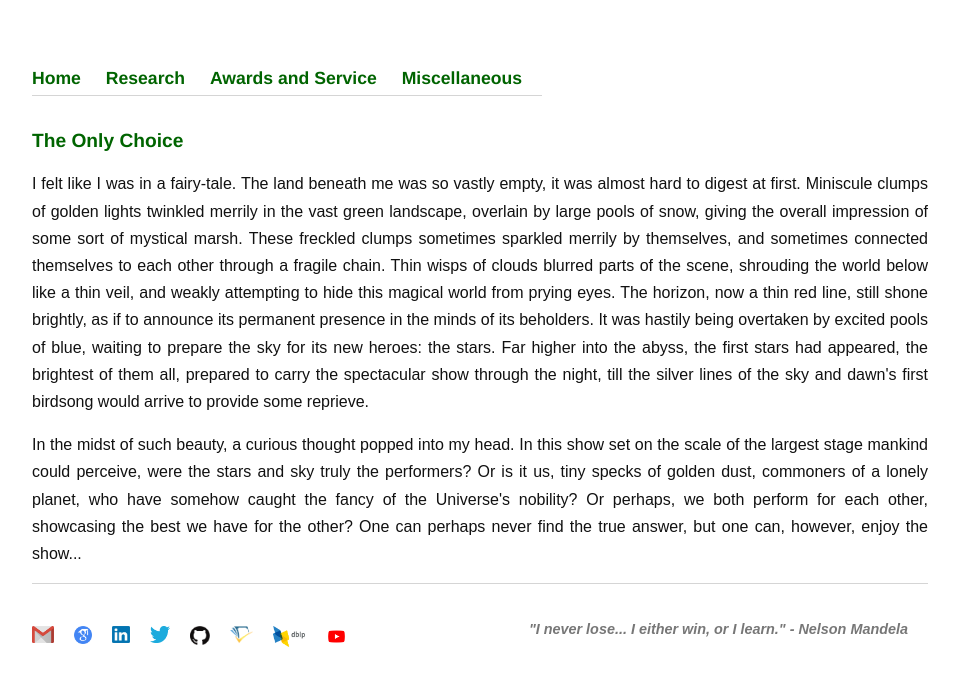
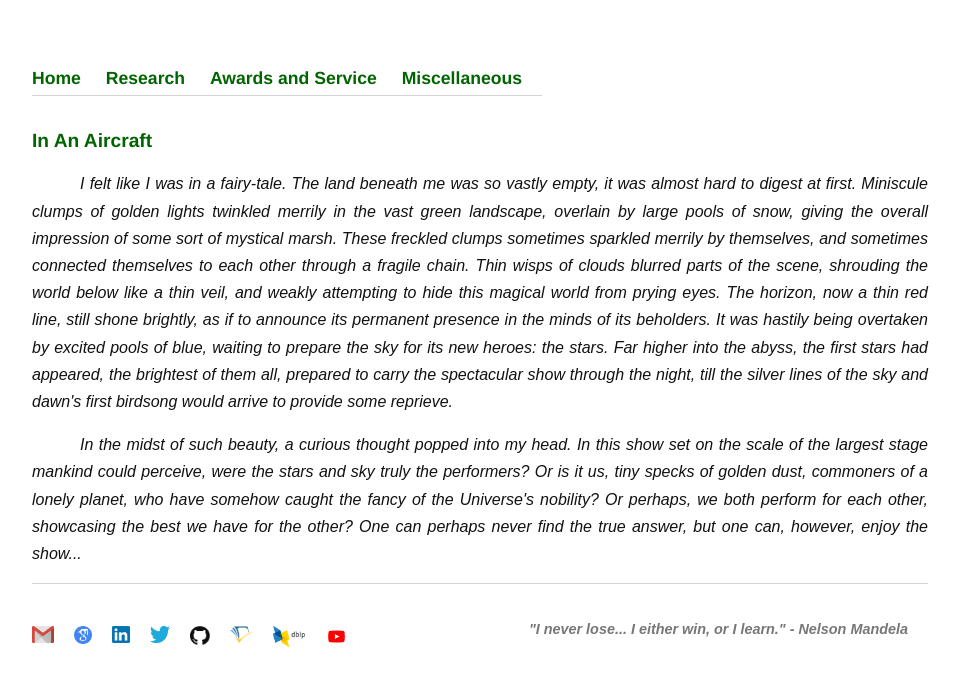
Before and after one commit to Uppaal/Uppaal.github.io, a Jekyll site: the page built from writings/2019_03_06.html, in a window 1280 px wide. Shown: the top 686 px of the page, without its empty margins (160-1119 px from the left). Built offline with Jekyll 4.4.1, drawn with Linux system fonts in a browser that asks for light colours.

Commit message:
Update 2019_03_06.html

```diff
--- a/writings/2019_03_06.html
+++ b/writings/2019_03_06.html
@@ -1,6 +1,6 @@
 ---
 layout: default
-title: The Only Choice
+title: In An Aircraft
 ---
 
 <!-- Google tag (gtag.js) -->
@@ -16,8 +16,8 @@ title: The Only Choice
 <div class="blurb">
 	<h2>{{ page.title }}</h2>
 
-<p>I felt like I was in a fairy-tale. The land beneath me was so vastly empty, it was almost hard to digest at first. Miniscule clumps of golden lights twinkled merrily in the vast green landscape, overlain by large pools of snow, giving the overall impression of some sort of mystical marsh. These freckled clumps sometimes sparkled merrily by themselves, and sometimes connected themselves to each other through a fragile chain. Thin wisps of clouds blurred parts of the scene, shrouding the world below like a thin veil, and weakly attempting to hide this magical world from prying eyes. The horizon, now a thin red line, still shone brightly, as if to announce its permanent presence in the minds of its beholders. It was hastily being overtaken by excited pools of blue, waiting to prepare the sky for its new heroes: the stars. Far higher into the abyss, the first stars had appeared, the brightest of them all, prepared to carry the spectacular show through the night, till the silver lines of the sky and dawn's first birdsong would arrive to provide some reprieve.</p>
+<p>&emsp;&emsp;&emsp;<i>I felt like I was in a fairy-tale. The land beneath me was so vastly empty, it was almost hard to digest at first. Miniscule clumps of golden lights twinkled merrily in the vast green landscape, overlain by large pools of snow, giving the overall impression of some sort of mystical marsh. These freckled clumps sometimes sparkled merrily by themselves, and sometimes connected themselves to each other through a fragile chain. Thin wisps of clouds blurred parts of the scene, shrouding the world below like a thin veil, and weakly attempting to hide this magical world from prying eyes. The horizon, now a thin red line, still shone brightly, as if to announce its permanent presence in the minds of its beholders. It was hastily being overtaken by excited pools of blue, waiting to prepare the sky for its new heroes: the stars. Far higher into the abyss, the first stars had appeared, the brightest of them all, prepared to carry the spectacular show through the night, till the silver lines of the sky and dawn's first birdsong would arrive to provide some reprieve.</i></p>
 
-<p>In the midst of such beauty, a curious thought popped into my head. In this show set on the scale of the largest stage mankind could perceive, were the stars and sky truly the performers? Or is it us, tiny specks of golden dust, commoners of a lonely planet, who have somehow caught the fancy of the Universe's nobility? Or perhaps, we both perform for each other, showcasing the best we have for the other? One can perhaps never find the true answer, but one can, however, enjoy the show...</p>
+<p>&emsp;&emsp;&emsp;<i>In the midst of such beauty, a curious thought popped into my head. In this show set on the scale of the largest stage mankind could perceive, were the stars and sky truly the performers? Or is it us, tiny specks of golden dust, commoners of a lonely planet, who have somehow caught the fancy of the Universe's nobility? Or perhaps, we both perform for each other, showcasing the best we have for the other? One can perhaps never find the true answer, but one can, however, enjoy the show...</i></p>
 
 </div>
```
